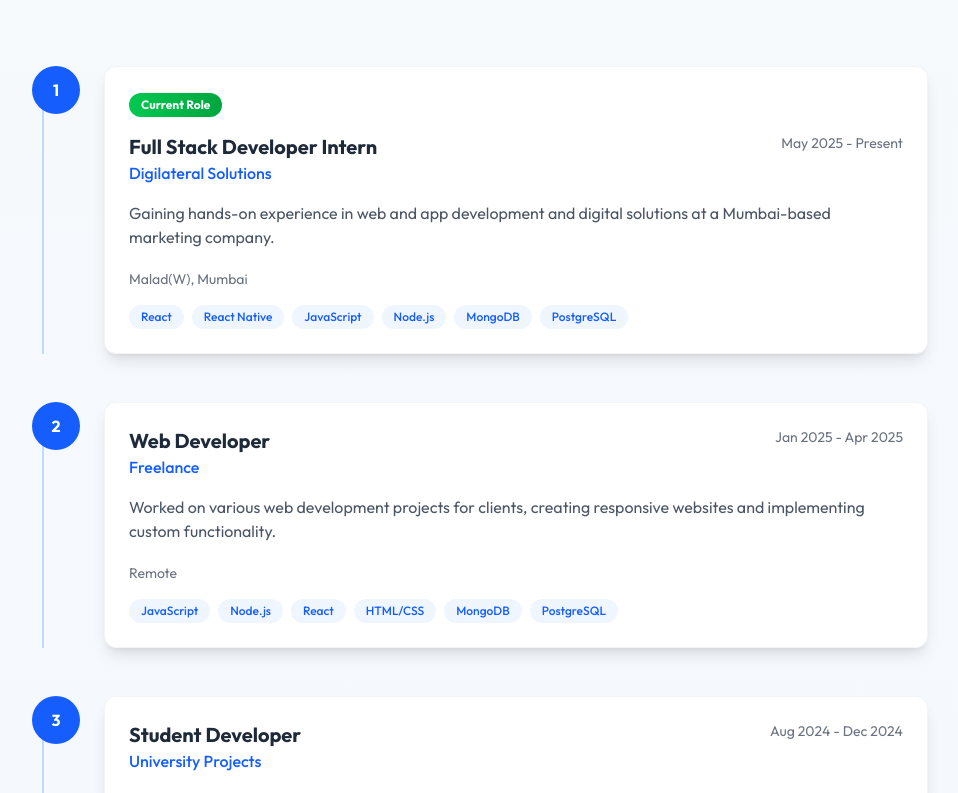
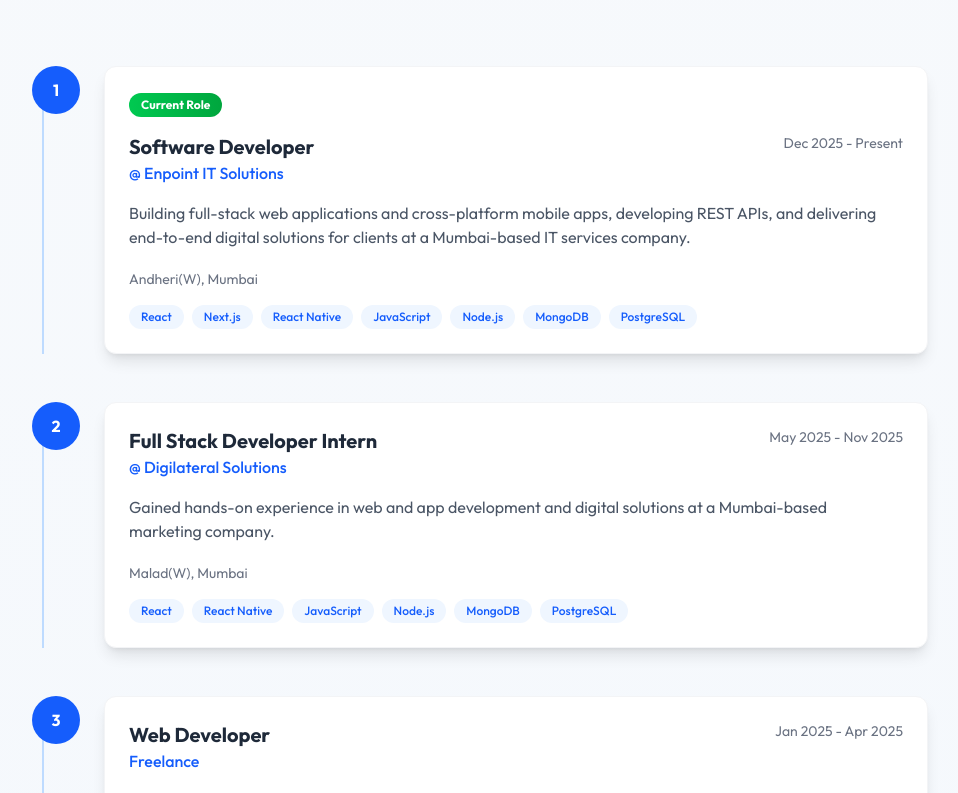
Before and after one commit to sharmasagarr/sharmasagarr.github.io, a React (Vite) app: page / in a window 1280 px wide. Shown: the part 1540-2333 px from the top of the page, without its empty margins (160-1118 px from the left). Built offline with nearby package versions, Linux system fonts and the light colour scheme.

Commit message:
update experience

```diff
--- a/src/components/ExperienceSection.jsx
+++ b/src/components/ExperienceSection.jsx
@@ -1,35 +1,81 @@
-import {useState} from "react"
+import { useState } from "react";
 
 const ExperienceSection = () => {
   const [loading, setLoading] = useState(false);
   const experiences = [
     {
       id: 1,
-      company: "Digilateral Solutions",
-      position: "Full Stack Developer Intern",
-      duration: "May 2025 - Present",
-      location: "Malad(W), Mumbai",
-      description: "Gaining hands-on experience in web and app development and digital solutions at a Mumbai-based marketing company.",
-      technologies: ["React", "React Native", "JavaScript", "Node.js", "MongoDB", "PostgreSQL"],
+      company: "Enpoint IT Solutions",
+      company_url: "https://enpoint.io/",
+      position: "Software Developer",
+      duration: "Dec 2025 - Present",
+      location: "Andheri(W), Mumbai",
+      description:
+        "Building full-stack web applications and cross-platform mobile apps, developing REST APIs, and delivering end-to-end digital solutions for clients at a Mumbai-based IT services company.",
+      technologies: [
+        "React",
+        "Next.js",
+        "React Native",
+        "JavaScript",
+        "Node.js",
+        "MongoDB",
+        "PostgreSQL",
+      ],
     },
     {
       id: 2,
+      company: "Digilateral Solutions",
+      company_url: "https://digilateral.com/",
+      position: "Full Stack Developer Intern",
+      duration: "May 2025 - Nov 2025",
+      location: "Malad(W), Mumbai",
+      description:
+        "Gained hands-on experience in web and app development and digital solutions at a Mumbai-based marketing company.",
+      technologies: [
+        "React",
+        "React Native",
+        "JavaScript",
+        "Node.js",
+        "MongoDB",
+        "PostgreSQL",
+      ],
+    },
+    {
+      id: 3,
       company: "Freelance",
       position: "Web Developer",
       duration: "Jan 2025 - Apr 2025",
       location: "Remote",
-      description: "Worked on various web development projects for clients, creating responsive websites and implementing custom functionality.",
-      technologies: ["JavaScript", "Node.js", "React", "HTML/CSS", "MongoDB", "PostgreSQL"],
+      description:
+        "Worked on various web development projects for clients, creating responsive websites and implementing custom functionality.",
+      technologies: [
+        "JavaScript",
+        "Node.js",
+        "React",
+        "HTML/CSS",
+        "MongoDB",
+        "PostgreSQL",
+      ],
     },
     {
-      id: 3,
+      id: 4,
       company: "University Projects",
       position: "Student Developer",
       duration: "Aug 2024 - Dec 2024",
       location: "Academic",
-      description: "Developed several academic projects that focused on web development and software engineering principles.",
-      technologies: ["Java", "Python", "C", "C++", "PHP", "MySQL", "HTML/CSS", "JavaScript"],
-    }
+      description:
+        "Developed several academic projects that focused on web development and software engineering principles.",
+      technologies: [
+        "Java",
+        "Python",
+        "C",
+        "C++",
+        "PHP",
+        "MySQL",
+        "HTML/CSS",
+        "JavaScript",
+      ],
+    },
   ];
 
   const handleDownload = async () => {
@@ -62,7 +108,8 @@ const ExperienceSection = () => {
         {/* Section Header - Matches Projects Section */}
         <div className="text-center mb-10 md:mb-16">
           <h2 className="text-3xl md:text-4xl lg:text-5xl font-bold text-gray-800 dark:text-white mb-4">
-            My <span className="text-blue-600 dark:text-blue-400">Experience</span>
+            My{" "}
+            <span className="text-blue-600 dark:text-blue-400">Experience</span>
           </h2>
           <p className="text-sm md:text-base lg:text-lg text-gray-600 dark:text-gray-300 max-w-2xl mx-auto">
             A timeline of my professional journey in the tech industry.
@@ -97,7 +144,18 @@ const ExperienceSection = () => {
                         {exp.position}
                       </h3>
                       <p className="text-blue-600 text-sm md:text-base dark:text-blue-400 font-medium">
-                        {exp.company}
+                        {exp.company_url ? (
+                          <a
+                            href={exp.company_url}
+                            target="_blank"
+                            rel="noopener noreferrer"
+                            className="hover:underline"
+                          >
+                            @ {exp.company}
+                          </a>
+                        ) : (
+                          <>{exp.company}</>
+                        )}
                       </p>
                     </div>
                     <p className="text-gray-500 dark:text-gray-400 text-sm mt-2 md:mt-0">
@@ -160,8 +218,17 @@ const ExperienceSection = () => {
                 />
               </svg>
             ) : (
-              <svg xmlns="http://www.w3.org/2000/svg" className="h-5 w-5 ml-2" viewBox="0 0 20 20" fill="currentColor">
-                <path fillRule="evenodd" d="M3 17a1 1 0 011-1h12a1 1 0 110 2H4a1 1 0 01-1-1zm3.293-7.707a1 1 0 011.414 0L9 10.586V3a1 1 0 112 0v7.586l1.293-1.293a1 1 0 111.414 1.414l-3 3a1 1 0 01-1.414 0l-3-3a1 1 0 010-1.414z" clipRule="evenodd" />
+              <svg
+                xmlns="http://www.w3.org/2000/svg"
+                className="h-5 w-5 ml-2"
+                viewBox="0 0 20 20"
+                fill="currentColor"
+              >
+                <path
+                  fillRule="evenodd"
+                  d="M3 17a1 1 0 011-1h12a1 1 0 110 2H4a1 1 0 01-1-1zm3.293-7.707a1 1 0 011.414 0L9 10.586V3a1 1 0 112 0v7.586l1.293-1.293a1 1 0 111.414 1.414l-3 3a1 1 0 01-1.414 0l-3-3a1 1 0 010-1.414z"
+                  clipRule="evenodd"
+                />
               </svg>
             )}
           </button>
--- a/src/components/HeroSection.jsx
+++ b/src/components/HeroSection.jsx
@@ -165,7 +165,7 @@ const HeroSection = () => {
             <div className="flex items-center mb-6">
               <div className="w-4 h-0.5 bg-blue-600 mr-2"></div>
               <p className="text-sm md:text-lg lg:text-xl text-gray-600 dark:text-gray-300 font-medium">
-                Full Stack Developer
+                Software Developer
               </p>
             </div>
 
```
Also changed, not shown: 1 other file (tests, documents, lock files or other folders).
